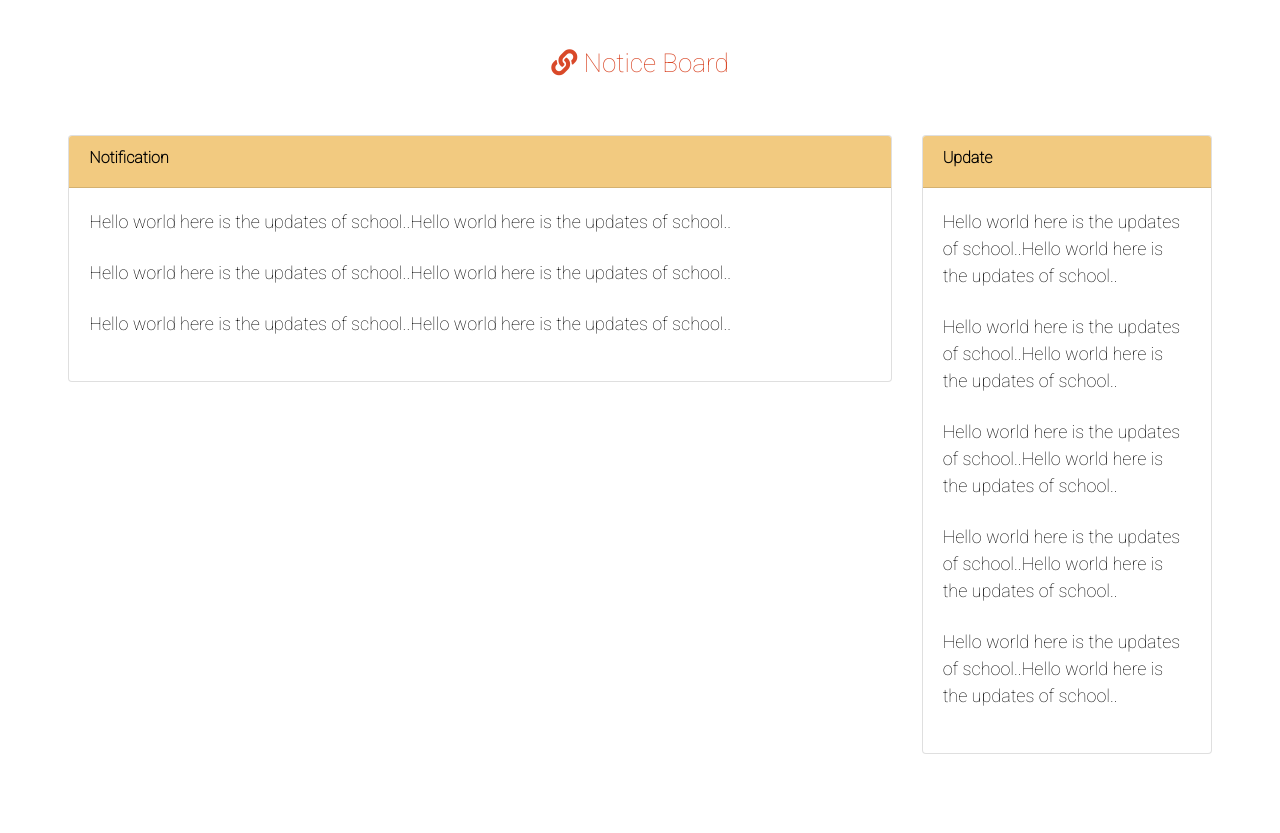
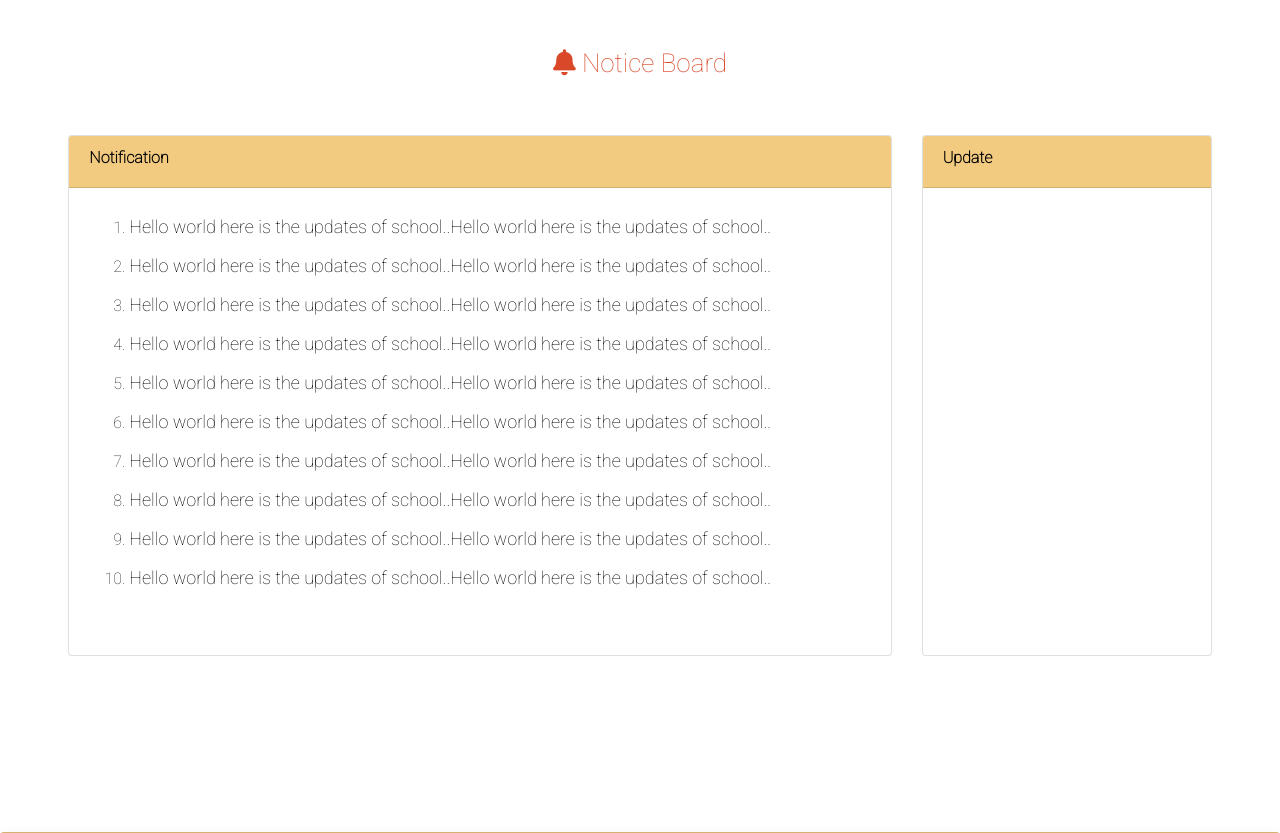
Before and after one commit to Dip20/school-template, a PHP site: page /notice.html in a window 1280 px wide. Shown: the part 112-945 px from the top of the page. Run offline with PHP 8.4, Linux system fonts and the light colour scheme.

Commit message:
Notification page update

```diff
--- a/css/main.css
+++ b/css/main.css
@@ -155,3 +155,12 @@ footer a:hover {
 	transition: 1.2s;
 	transition-delay: 0.2s;
 }
+
+/* notification page 2 side bar same height */
+#notification{
+	height: 100%;
+}
+
+#notification ol li {
+	line-height: 38px;
+}
--- a/notice.html
+++ b/notice.html
@@ -58,32 +58,46 @@
       <section id="notice" class="">
          <div class="container-fluid ">
             <br><br>
-            <h1 class="orange text-center size-26"> <i class="fas fa-link"></i> Notice Board</h1>
+            <h1 class="orange text-center size-26"> <i class="fas fa-bell"></i> Notice Board</h1>
             <br><br>
             <div class="row justify-content-center mb-2">
-               <div class="col-lg-8 col-md-6 col-sm-12 mb-2">
-                  <div class="card">
+               <div class="col-lg-8 col-md-6 col-sm-12 mb-2" id="notification_col">
+                  <div class="card" id="notification">
                      <div class="card-header  bg-custom black">
                         <h6 class="font-weight-bolder">Notification</h6>
                      </div>
                      <div class="card-body">
-                        <a href="#" class="black mb-5 size-18">Hello world here is the updates of school..Hello world here is the updates of school..</a><br><br>
-                        <a href="#" class="black mb-5 size-18">Hello world here is the updates of school..Hello world here is the updates of school..</a><br><br>
-                        <a href="#" class="black mb-5 size-18">Hello world here is the updates of school..Hello world here is the updates of school..</a><br><br>
+                      <ol>
+                        <li>  <a href="#" class="black mb-5 size-18">Hello world here is the updates of school..Hello world here is the updates of school..</a></li>
+                        <li>  <a href="#" class="black mb-5 size-18">Hello world here is the updates of school..Hello world here is the updates of school..</a></li>
+                        <li>  <a href="#" class="black mb-5 size-18">Hello world here is the updates of school..Hello world here is the updates of school..</a></li>
+                        <li>  <a href="#" class="black mb-5 size-18">Hello world here is the updates of school..Hello world here is the updates of school..</a></li>
+                        <li>  <a href="#" class="black mb-5 size-18">Hello world here is the updates of school..Hello world here is the updates of school..</a></li>
+                        <li>  <a href="#" class="black mb-5 size-18">Hello world here is the updates of school..Hello world here is the updates of school..</a></li>
+                        <li>  <a href="#" class="black mb-5 size-18">Hello world here is the updates of school..Hello world here is the updates of school..</a></li>
+                        <li>  <a href="#" class="black mb-5 size-18">Hello world here is the updates of school..Hello world here is the updates of school..</a></li>
+                        <li>  <a href="#" class="black mb-5 size-18">Hello world here is the updates of school..Hello world here is the updates of school..</a></li>
+                        <li>  <a href="#" class="black mb-5 size-18">Hello world here is the updates of school..Hello world here is the updates of school..</a></li>
+                      </ol>
                      </div>
+
                   </div>
                </div>
-               <div class="col-lg-3 col-md-6 col-sm-12 mb-2">
-                  <div class="card">
+               <div class="col-lg-3 col-md-6 col-sm-12 mb-2"  id="notification_col">
+                  <div class="card" id="notification">
                      <div class="card-header  bg-custom black">
                         <h6 class="font-weight-bolder">Update</h6>
                      </div>
                      <div class="card-body">
-                        <a href="#" class="black mb-5 size-18">Hello world here is the updates of school..Hello world here is the updates of school..</a><br><br>
-                        <a href="#" class="black mb-5 size-18">Hello world here is the updates of school..Hello world here is the updates of school..</a><br><br>
-                        <a href="#" class="black mb-5 size-18">Hello world here is the updates of school..Hello world here is the updates of school..</a><br><br>
-                        <a href="#" class="black mb-5 size-18">Hello world here is the updates of school..Hello world here is the updates of school..</a><br><br>
-                        <a href="#" class="black mb-5 size-18">Hello world here is the updates of school..Hello world here is the updates of school..</a><br><br>
+                        <marquee behavior="scroll"  direction="down" height="420px" onmouseover="this.stop();" onmouseout="this.start();">
+                          <a href="#" class="black mb-5 size-18">Hello world here is the updates of school..Hello world here is the updates of school..</a><br><br>
+                          <a href="#" class="black mb-5 size-18">Hello world here is the updates of school..Hello world here is the updates of school..</a><br><br>
+                          <a href="#" class="black mb-5 size-18">Hello world here is the updates of school..Hello world here is the updates of school..</a><br><br>
+                          <a href="#" class="black mb-5 size-18">Hello world here is the updates of school..Hello world here is the updates of school..</a><br><br>
+                          <a href="#" class="black mb-5 size-18">Hello world here is the updates of school..Hello world here is the updates of school..</a><br><br>
+                          <a href="#" class="black mb-5 size-18">Hello world here is the updates of school..Hello world here is the updates of school..</a><br><br>
+
+                        </marquee>
                      </div>
                   </div>
                </div>
```
